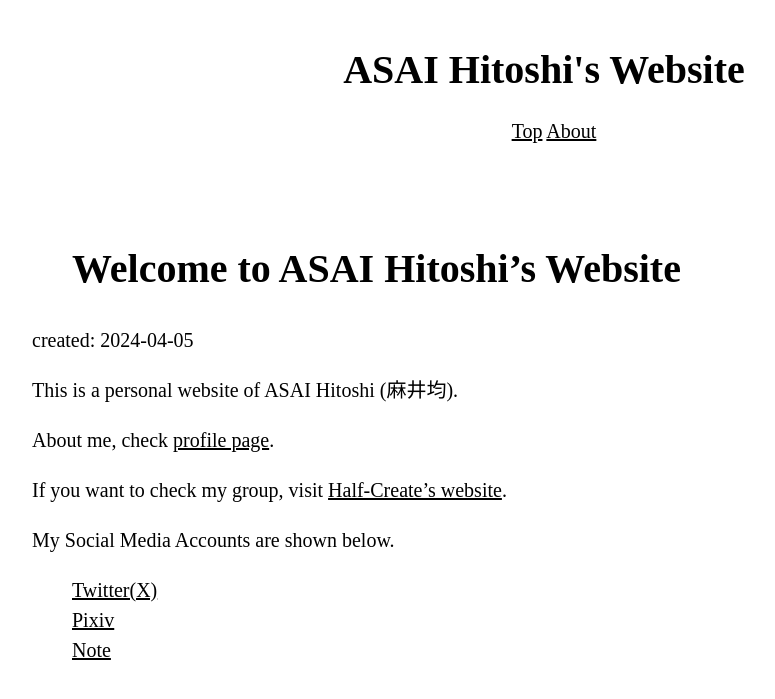
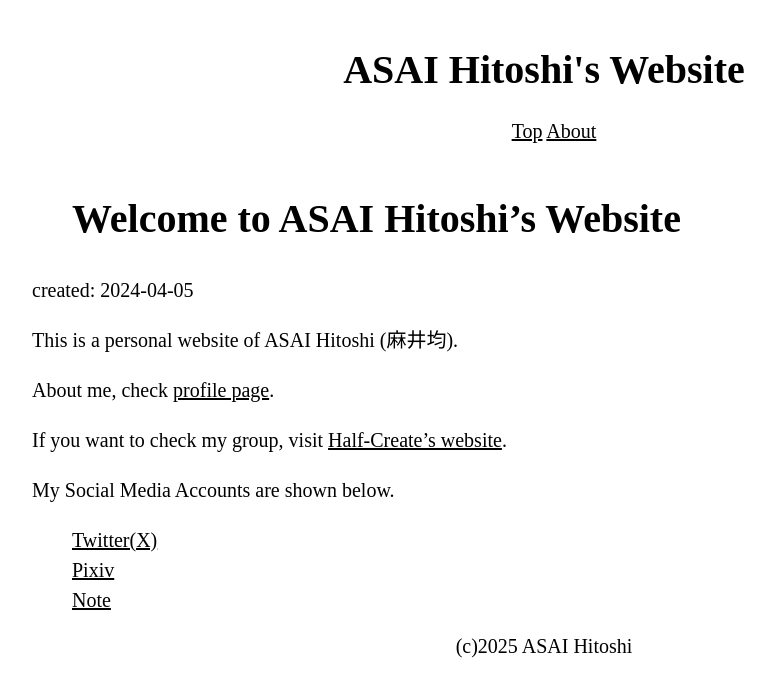
Before and after one commit to asainingen/asainingen.github.io, a Jekyll site: the page built from index.md, in a window 1280 px wide. Shown: the top 699 px of the page, without its empty margins (96-871 px from the left). Built offline with Jekyll 4.4.1, drawn with Linux system fonts in a browser that asks for light colours; Markdown is read by kramdown in place of the engine named in the settings.

Commit message:
add copyright

```diff
--- a/_layouts/default.html
+++ b/_layouts/default.html
@@ -1,23 +1,28 @@
 <!DOCTYPE html>
 <html>
   <head>
-    <meta charset='utf-8'>
+    <meta charset="utf-8" />
     <title>{{page.title}} | ASAI Hitoshi</title>
-    <meta name="author" content="ASAI Hitoshi">
-    <link rel="stylesheet" href="https://asai.half-create.org/css/normalize.css">
-    <link rel="stylesheet" href="https://asai.half-create.org/css/default.css">
+    <meta name="author" content="ASAI Hitoshi" />
+    <link
+      rel="stylesheet"
+      href="https://asai.half-create.org/css/normalize.css"
+    />
+    <link
+      rel="stylesheet"
+      href="https://asai.half-create.org/css/default.css"
+    />
   </head>
 
   <body>
     <header>
       <h1>ASAI Hitoshi's Website</h1>
       <nav>
-      <a href="https://asai.half-create.org/">Top</a>
-      <a href="https://asai.half-create.org/profile">About</a>
+        <a href="https://asai.half-create.org/">Top</a>
+        <a href="https://asai.half-create.org/profile">About</a>
       </nav>
     </header>
-    <main>
-    {{content}}
-    </main>
+    <main>{{content}}</main>
+    <footer>(c)2025 ASAI Hitoshi</footer>
   </body>
 </html>
--- a/css/default.css
+++ b/css/default.css
@@ -22,20 +22,17 @@ body {
 
 header {
   position: sticky;
+  width: 100%;
   top: 0px;
-  width: 100%;
   margin-top: 0px;
   padding-top: 0px;
-  padding-bottom: 50px;
   background-color: var(--header-color);
-  box-sizing: border-box;
 }
 
 main {
   margin-left: 10%;
   margin-right: 10%;
   background-color: var(--main-color);
-  scroll-margin-top: 100px;
 }
 
 footer {
```
